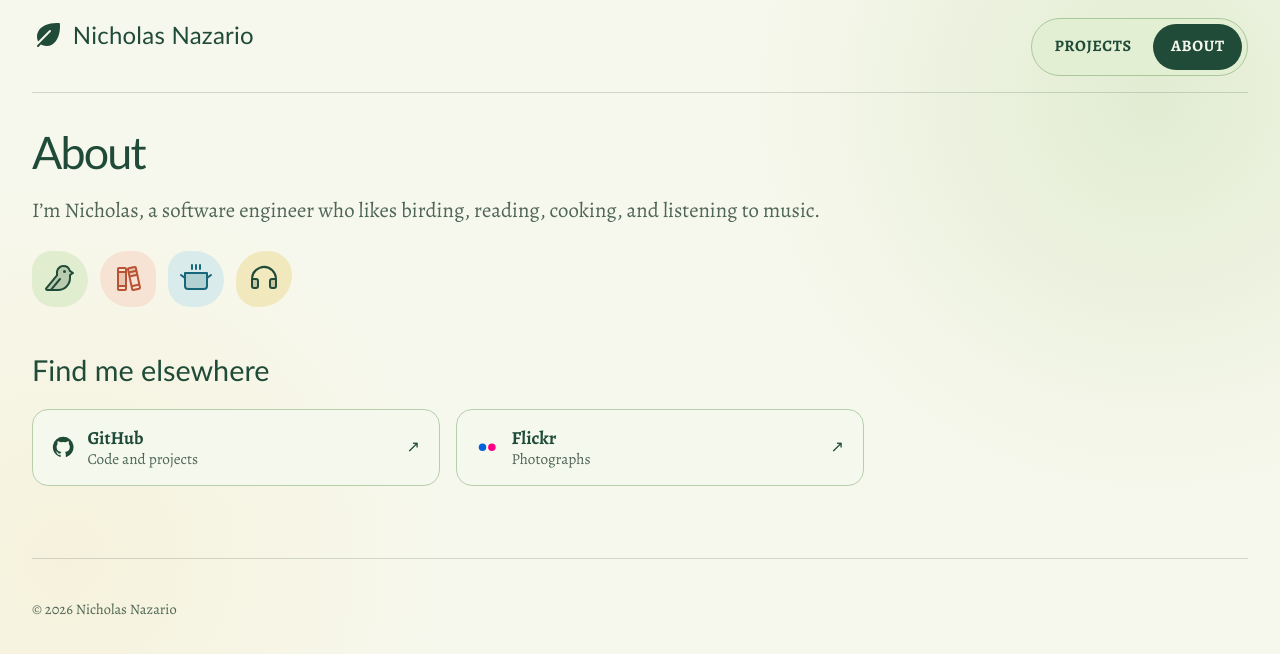
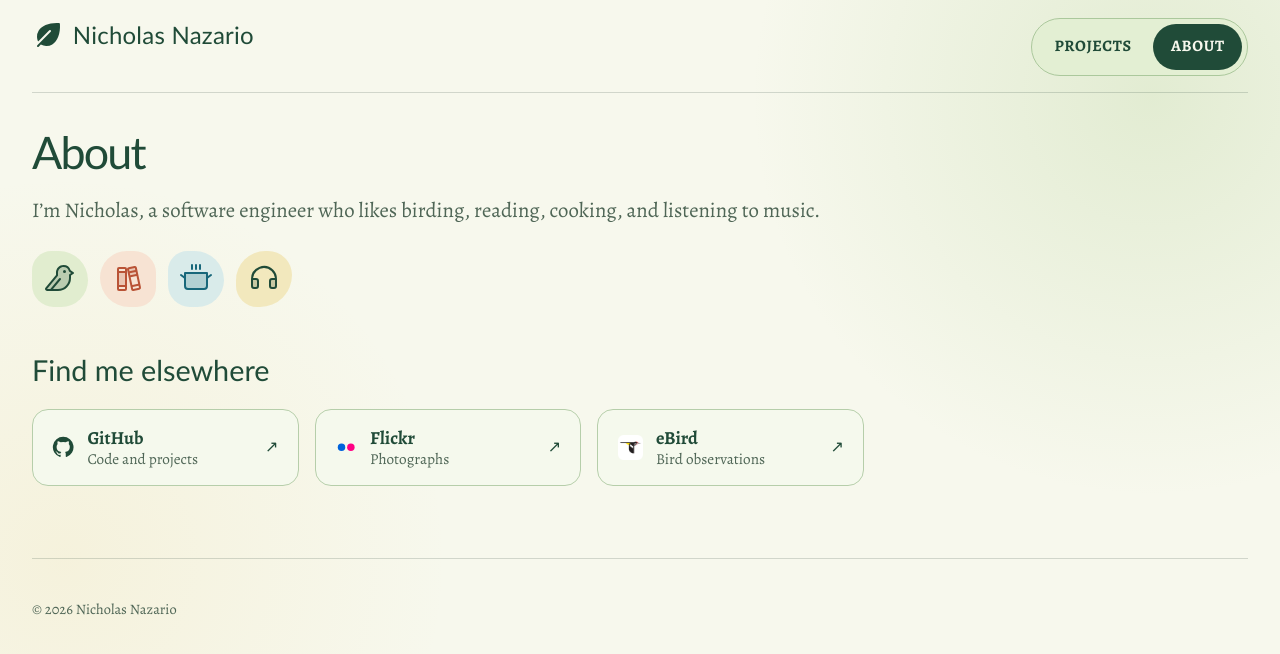
Before and after one commit to Nicholas-Nazario/Nicholas-Nazario, an Astro site: page / in a window 1280 px wide. Both pictures are taken after a click on the link "ABOUT". Built offline with nearby package versions, Linux system fonts and the light colour scheme; Astro itself is replaced by a stand-in of ours; a web font is replaced by a local one.

Commit message:
Add eBird profile link to About

```diff
--- a/src/components/App.tsx
+++ b/src/components/App.tsx
@@ -13,6 +13,7 @@ import type { KeyboardEvent, MouseEvent, ReactNode } from "react";
 import avianVisitorsPreview from "../assets/images/projects/avian-visitors-ebird.png";
 import backspinPreview from "../assets/images/projects/backspin.png";
 import empujonPreview from "../assets/images/projects/empujon.png";
+import ebirdIcon from "../assets/images/ebird.webp";
 import { photoCollections } from "../data/photoCollections";
 import type { Photo, PhotoCollection } from "../data/photoCollections";
 import "../styles/app.css";
@@ -214,6 +215,10 @@ function AboutView() {
         <a href="https://flic.kr/ps/48fF81" target="_blank" rel="noopener noreferrer">
           <svg viewBox="0 0 24 24" aria-hidden="true"><circle cx="7" cy="12" r="4" fill="#0063dc"/><circle cx="17" cy="12" r="4" fill="#ff0084"/></svg>
           <span className="social-copy"><strong>Flickr</strong><small>Photographs</small></span><span aria-hidden="true">↗</span>
+        </a>
+        <a href="https://ebird.org/profile/ODMxMjkyMw" target="_blank" rel="noopener noreferrer">
+          <img className="ebird-icon" src={ebirdIcon.src} alt="" />
+          <span className="social-copy"><strong>eBird</strong><small>Bird observations</small></span><span aria-hidden="true">↗</span>
         </a>
       </div>
     </section>
--- a/src/styles/app.css
+++ b/src/styles/app.css
@@ -15,6 +15,7 @@
 .social-copy small { color: var(--ink-soft); font-size: .95rem; }
 .about-socials a:hover { background: rgba(98, 134, 111, .12); transform: translateY(-2px); }
 .about-socials svg { width: 1.4rem; height: 1.4rem; }
+.about-socials .ebird-icon { width: 1.6rem; height: 1.6rem; object-fit: contain; }
 .eyebrow { color: var(--terracotta); font-size: .95rem; font-weight: 700; letter-spacing: .1em; text-transform: uppercase; }
 .page-heading h1,
 .collection-heading h1 { margin: .3rem 0 .5rem; color: var(--forest); font-size: clamp(2.5rem, 3.5vw, 3.25rem); font-weight: 500; letter-spacing: -.04em; line-height: 1; }
```
Also changed, not shown: src/assets/images/ebird.webp (added).
